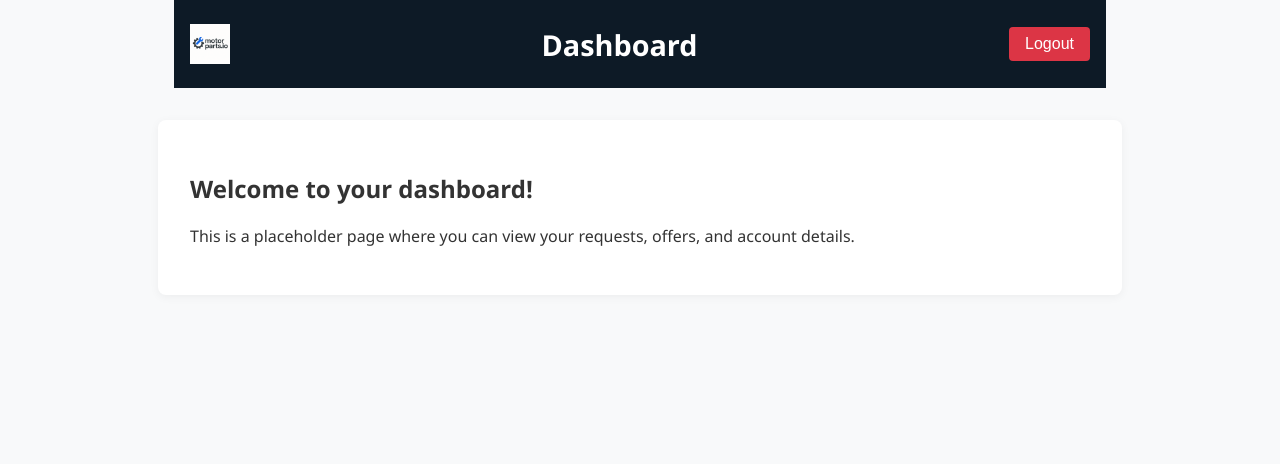
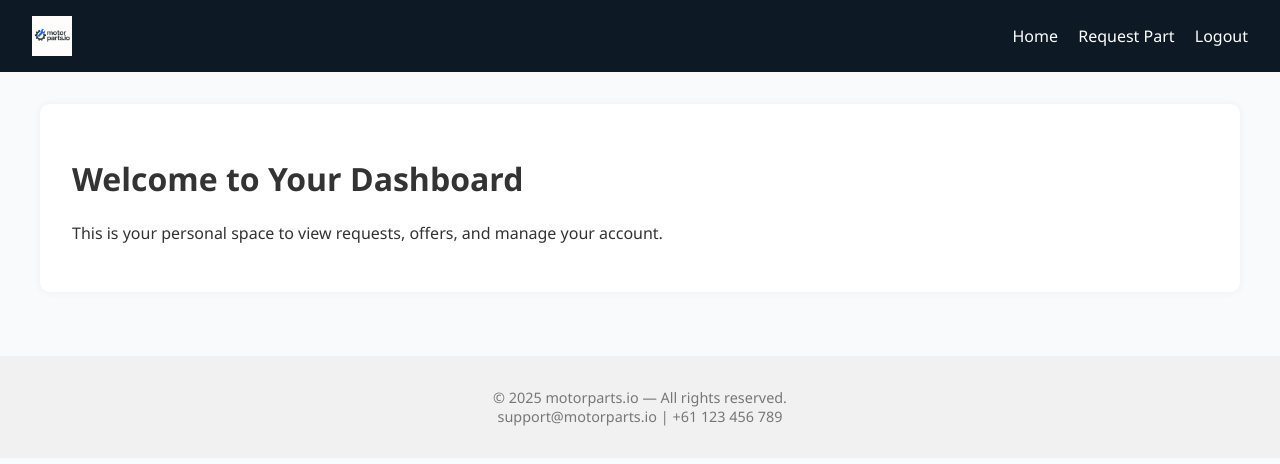
Before and after one commit to motorparts-app/motorparts-app, a website: page public/dashboard.html in a window 1280 px wide. Drawn offline with Linux system fonts and the light colour scheme.

Commit message:
Add redesigned dashboard and admin pages

```diff
--- a/public/dashboard.html
+++ b/public/dashboard.html
@@ -1,74 +1,27 @@
 <!DOCTYPE html>
 <html lang="en">
 <head>
-  <meta charset="UTF-8" />
-  <meta name="viewport" content="width=device-width, initial-scale=1" />
-  <title>Dashboard — motorparts.io</title>
-  <style>
-    body {
-      margin: 0;
-      font-family: 'Segoe UI', sans-serif;
-      background-color: #f8f9fa;
-      color: #333;
-    }
-    header {
-      background-color: #0d1a26;
-      color: white;
-      padding: 1.5rem 1rem;
-      text-align: center;
-      display: flex;
-      align-items: center;
-      justify-content: space-between;
-      max-width: 900px;
-      margin: 0 auto;
-    }
-    header img {
-      height: 40px;
-    }
-    header h1 {
-      margin: 0;
-      font-size: 1.8rem;
-    }
-    main {
-      max-width: 900px;
-      margin: 2rem auto;
-      background: white;
-      padding: 2rem;
-      border-radius: 8px;
-      box-shadow: 0 2px 10px rgba(0,0,0,0.05);
-    }
-    button.logout {
-      background-color: #dc3545;
-      border: none;
-      color: white;
-      padding: 0.5rem 1rem;
-      border-radius: 4px;
-      cursor: pointer;
-      font-size: 1rem;
-      transition: background-color 0.2s ease-in-out;
-    }
-    button.logout:hover {
-      background-color: #a71d2a;
-    }
-  </style>
+  <meta charset="UTF-8">
+  <meta name="viewport" content="width=device-width, initial-scale=1.0">
+  <title>User Dashboard — motorparts.io</title>
+  <link rel="stylesheet" href="style.css">
 </head>
 <body>
   <header>
-    <img src="/logo.png" alt="motorparts.io logo" />
-    <h1>Dashboard</h1>
-    <button class="logout" id="logoutBtn">Logout</button>
+    <img src="/logo.png" alt="motorparts.io">
+    <nav>
+      <a href="index.html">Home</a>
+      <a href="request.html">Request Part</a>
+      <a href="login.html">Logout</a>
+    </nav>
   </header>
-
   <main>
-    <h2>Welcome to your dashboard!</h2>
-    <p>This is a placeholder page where you can view your requests, offers, and account details.</p>
+    <h1>Welcome to Your Dashboard</h1>
+    <p>This is your personal space to view requests, offers, and manage your account.</p>
   </main>
-
-  <script>
-    document.getElementById('logoutBtn').addEventListener('click', () => {
-      // For now just redirect to login
-      window.location.href = '/login.html';
-    });
-  </script>
+  <footer>
+    &copy; 2025 motorparts.io — All rights reserved. <br>
+    support@motorparts.io | +61 123 456 789
+  </footer>
 </body>
 </html>
```
Also changed, not shown: public/admin.html (+19 -8 lines).
